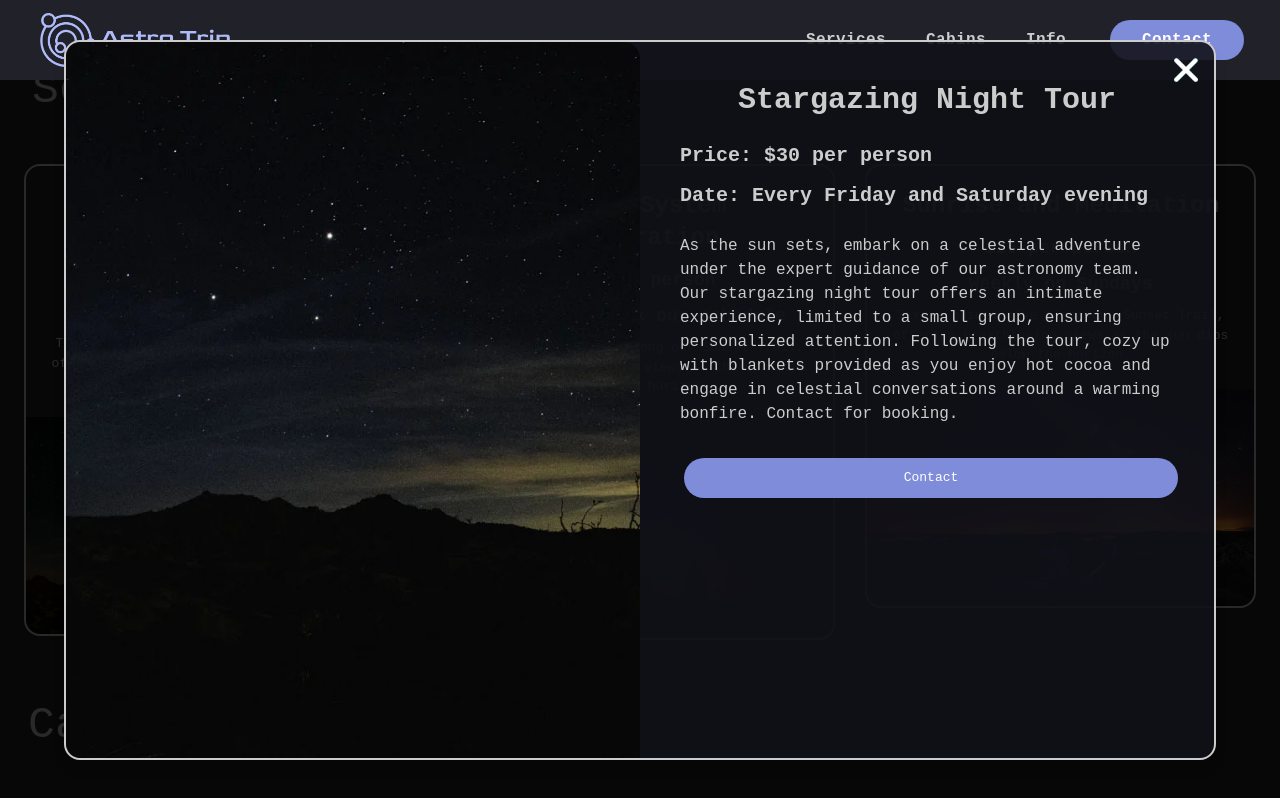
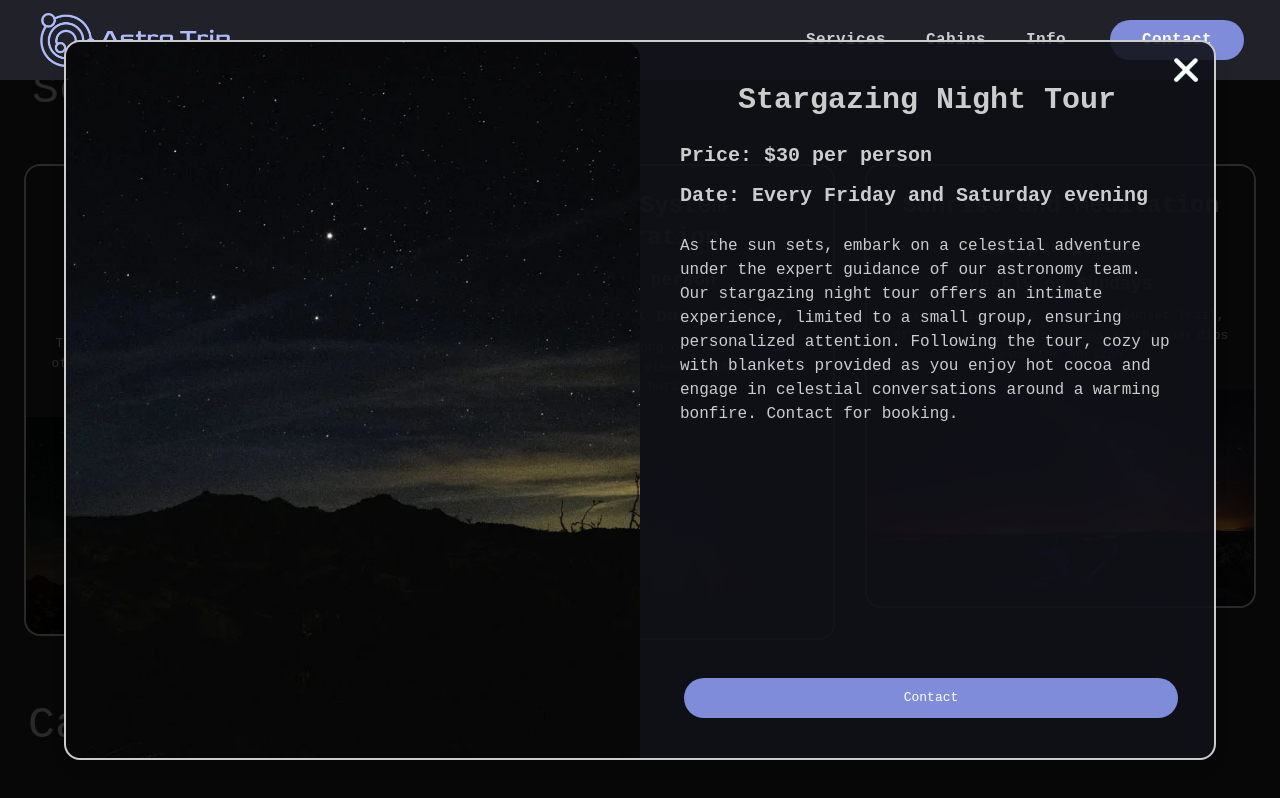
Before and after one commit to Mariawoland/Astro-Trip, a Next.js app: page / in a window 1280 px wide. Both pictures are taken after a click on the button 219 px from the left and 1175 px from the top of the page. Shown: the part 775-1573 px from the top of the page. Built offline with nearby package versions, Linux system fonts and the light colour scheme.

Commit message:
services.tsx

```diff
--- a/components/services.tsx
+++ b/components/services.tsx
@@ -53,11 +53,14 @@ const Services = () => {
 
                                     </div>
                                     <div className='lg:w-1/2 w-full'>
-                                        <div className='p-10 text-white-2'>
-                                            <h2 className='font-semibold text-3xl text-center pb-6'>{item.title}</h2>
+                                        <div className='h-full flex flex-col justify-between p-10 text-white-2'>
+                                            <div>
+                                                 <h2 className='font-semibold text-3xl text-center pb-6'>{item.title}</h2>
                                             <h4 className='text-xl font-semibold pb-3'>Price: {item.price}</h4>
                                             <h4 className='text-xl font-semibold pb-6'>Date: {item.date}</h4>
                                             <p className='text-base pb-8'>{item.longDescription}</p>
+                                            </div>
+
                                             <Contact />
                                         </div>
                                     </div>
```
